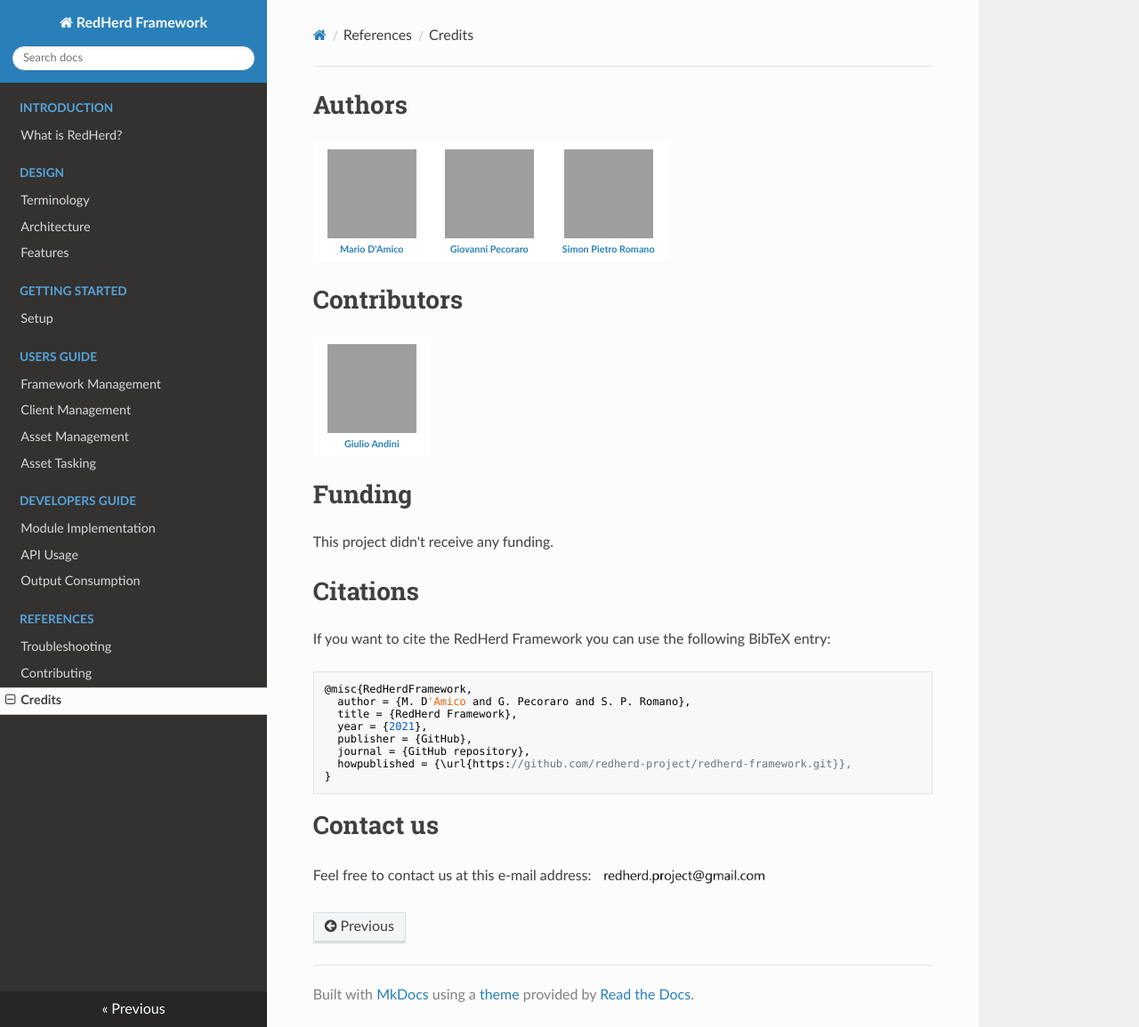
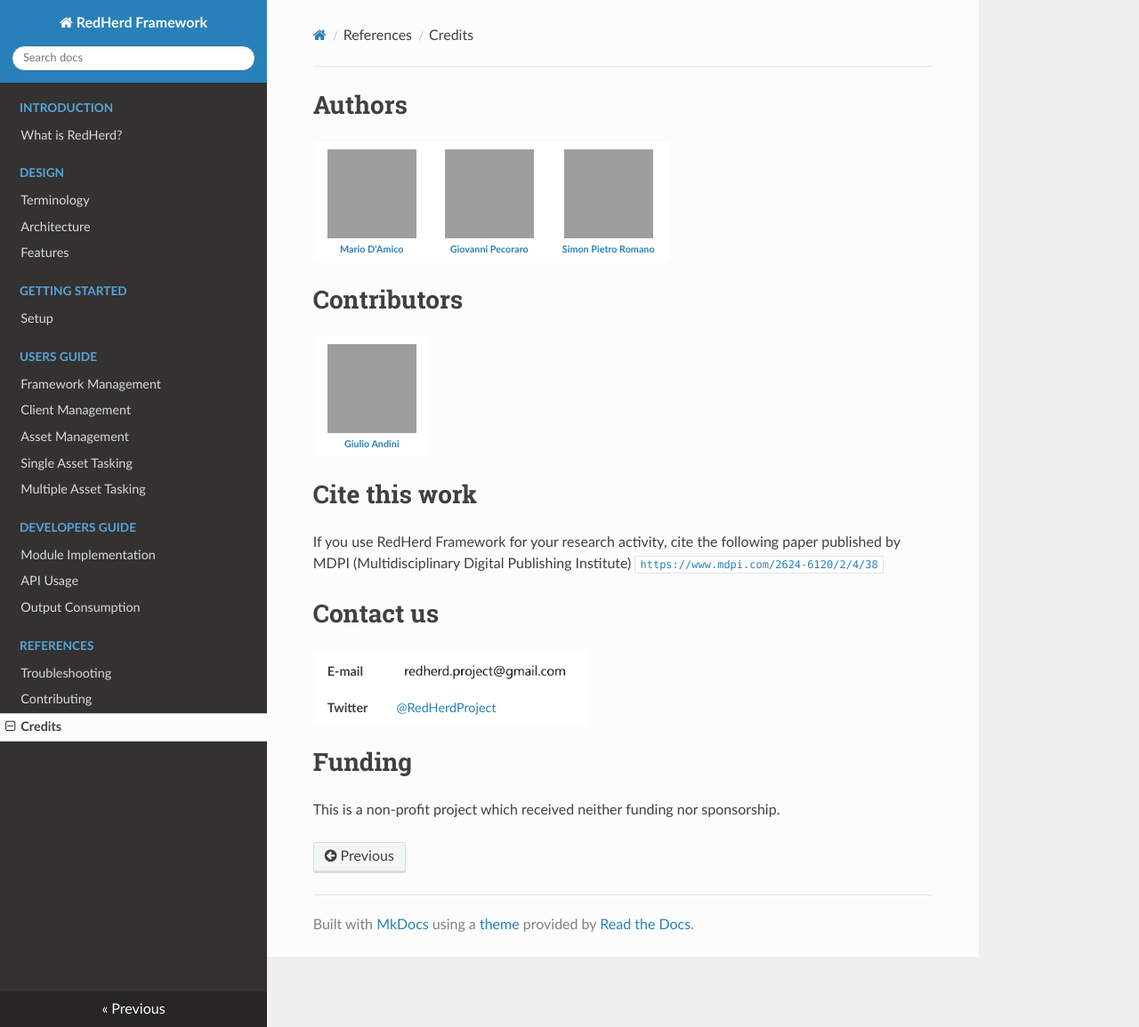
Before and after one commit to redherd-project/redherd-documentation, an MkDocs documentation site: the page built from docs/references/credits.md, in a window 1280 px wide and 1155 px high, cut to the strip 0-1155 px from the top of the window. Shown: the whole strip at 89% size. Built offline with MkDocs 1.6.1, drawn with Linux system fonts in a browser that asks for light colours; nearby versions of some CDN libraries; grey boxes are pictures that could not be loaded.

````diff
--- a/docs/references/credits.md
+++ b/docs/references/credits.md
@@ -40,28 +40,32 @@
 </tr>
 </table>
 
+# Cite this work
+If you use RedHerd Framework for your research activity, cite the following paper published by MDPI (Multidisciplinary Digital Publishing Institute)
+[`https://www.mdpi.com/2624-6120/2/4/38`](https://www.mdpi.com/2624-6120/2/4/38)
+
+
+# Contact us
+
+<table>
+<tr>
+<td style="border: 0px !important; background-color: white;">
+<b>E-mail</b>
+</td>
+<td style="border: 0px !important; background-color: white;">
+<img src="contactus.png" width="200px" alt="Contact us">
+</td>
+</tr>
+<tr>
+<td style="border: 0px !important; background-color: white;">
+<b>Twitter</b>
+</td>
+<td style="border: 0px !important; background-color: white;">
+<a href="https://www.twitter.com/RedHerdProject">@RedHerdProject</a>
+</td>
+</tr>
+</table>
 
 # Funding
 
-This project didn't receive any funding.
-
-
-# Citations
-
-If you want to cite the RedHerd Framework you can use the following BibTeX entry:
-
-```
-@misc{RedHerdFramework,
-  author = {M. D'Amico and G. Pecoraro and S. P. Romano},
-  title = {RedHerd Framework},
-  year = {2021},
-  publisher = {GitHub},
-  journal = {GitHub repository},
-  howpublished = {\url{https://github.com/redherd-project/redherd-framework.git}},
-}
-```
-
-# Contact us
-
-Feel free to contact us at this e-mail address:
-<img src="contactus.png" width="200px" alt="Contact us">
+This is a non-profit project which received neither funding nor sponsorship.
--- a/mkdocs.yml
+++ b/mkdocs.yml
@@ -15,7 +15,8 @@ nav:
     - 'Framework Management': 'users-guide/framework-management.md'
     - 'Client Management': 'users-guide/client-management.md'
     - 'Asset Management': 'users-guide/asset-management.md'
-    - 'Asset Tasking': 'users-guide/asset-tasking.md'
+    - 'Single Asset Tasking': 'users-guide/single-asset-tasking.md'
+    - 'Multiple Asset Tasking': 'users-guide/multiple-asset-tasking.md'
   - 'Developers Guide':
     - 'Module Implementation': 'developers-guide/module-implementation.md'
     - 'API Usage': 'developers-guide/api-usage.md'
````
Also changed, not shown: docs/users-guide/asset-management.md (+0 -7 lines), docs/users-guide/client-management.md (+5 -6 lines), docs/users-guide/multiple-asset-tasking.md (renamed from docs/users-guide/asset-tasking.md, +9 -19 lines), docs/users-guide/single-asset-tasking.md (added, +54 -0 lines), docs/users-guide/client-management/login.png (renamed from docs/users-guide/asset-tasking/login.png), docs/users-guide/single-asset-tasking/asset-config.png (renamed from docs/users-guide/asset-tasking/asset-config.png), docs/users-guide/single-asset-tasking/asset-list.png (renamed from docs/users-guide/asset-tasking/asset-list.png), docs/users-guide/single-asset-tasking/asset-modules.png (renamed from docs/users-guide/asset-tasking/asset-modules.png), docs/users-guide/single-asset-tasking/asset-terminal.png (renamed from docs/users-guide/asset-tasking/asset-terminal.png), docs/users-guide/single-asset-tasking/asset-topics-adding.png (renamed from docs/users-guide/asset-tasking/asset-topics-adding.png), docs/users-guide/single-asset-tasking/module-configure.png (renamed from docs/users-guide/asset-tasking/module-configure.png), docs/users-guide/single-asset-tasking/module-interact.png (renamed from docs/users-guide/asset-tasking/module-interact.png), docs/users-guide/single-asset-tasking/module-start.png (renamed from docs/users-guide/asset-tasking/module-start.png).
